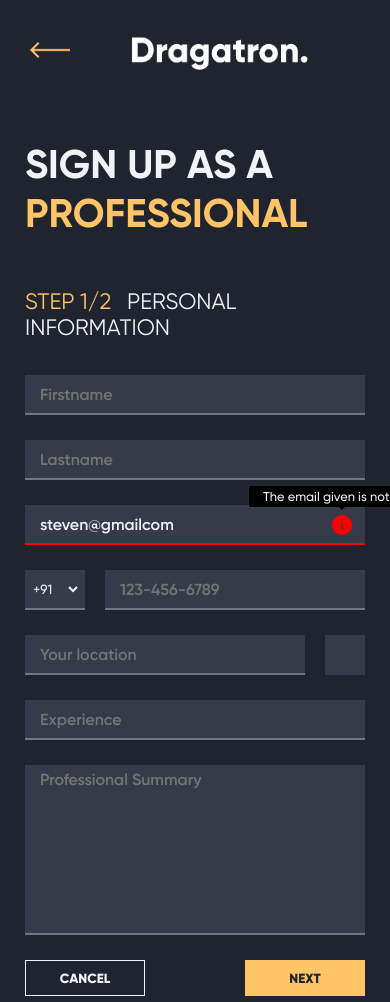
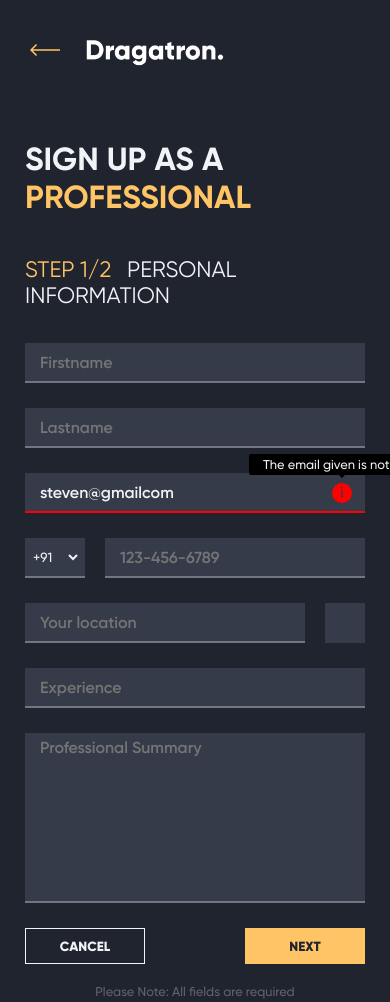
Before and after one commit to sriramhegdeofficial/Dragatron-signup-page, a plain HTML site: page index.html in a window 390 px wide. Shown: the top 1002 px of the page. Drawn offline with Linux system fonts and the light colour scheme.

Commit message:
fixed logo size

```diff
--- a/style.css
+++ b/style.css
@@ -475,6 +475,20 @@ select:focus {
 
 @media only screen and (max-width: 700px) {
 
+    .logo {
+        width: 140px;
+    }
+
+    .arrow-logo {
+        width: 30px;
+        margin-right: 25px;
+    }
+
+    .signup-title {
+        font-size: 2rem;
+       margin-bottom: 40px;
+    }
+
     .section-1 {
 
         padding: 40px 25px;
```
